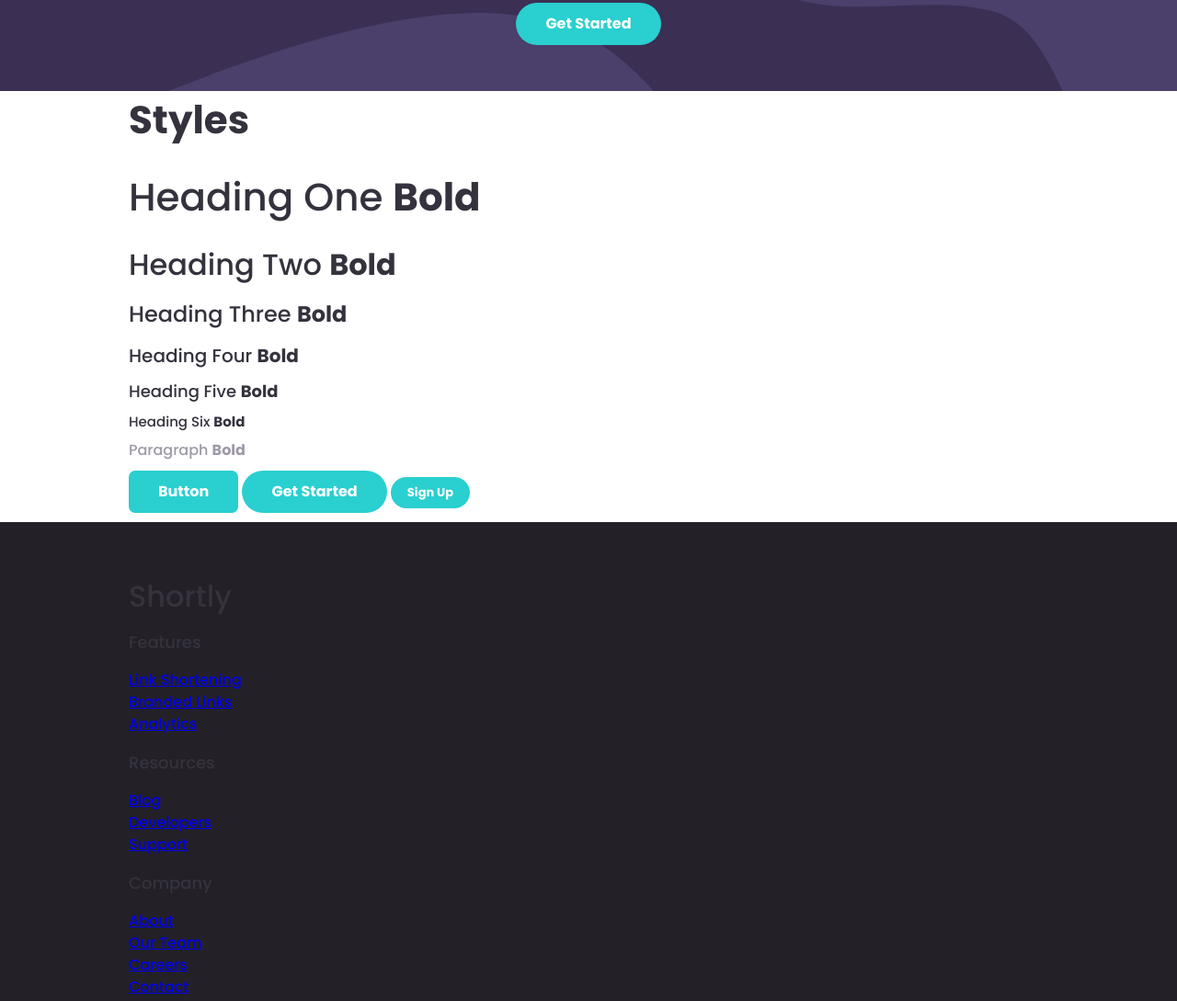
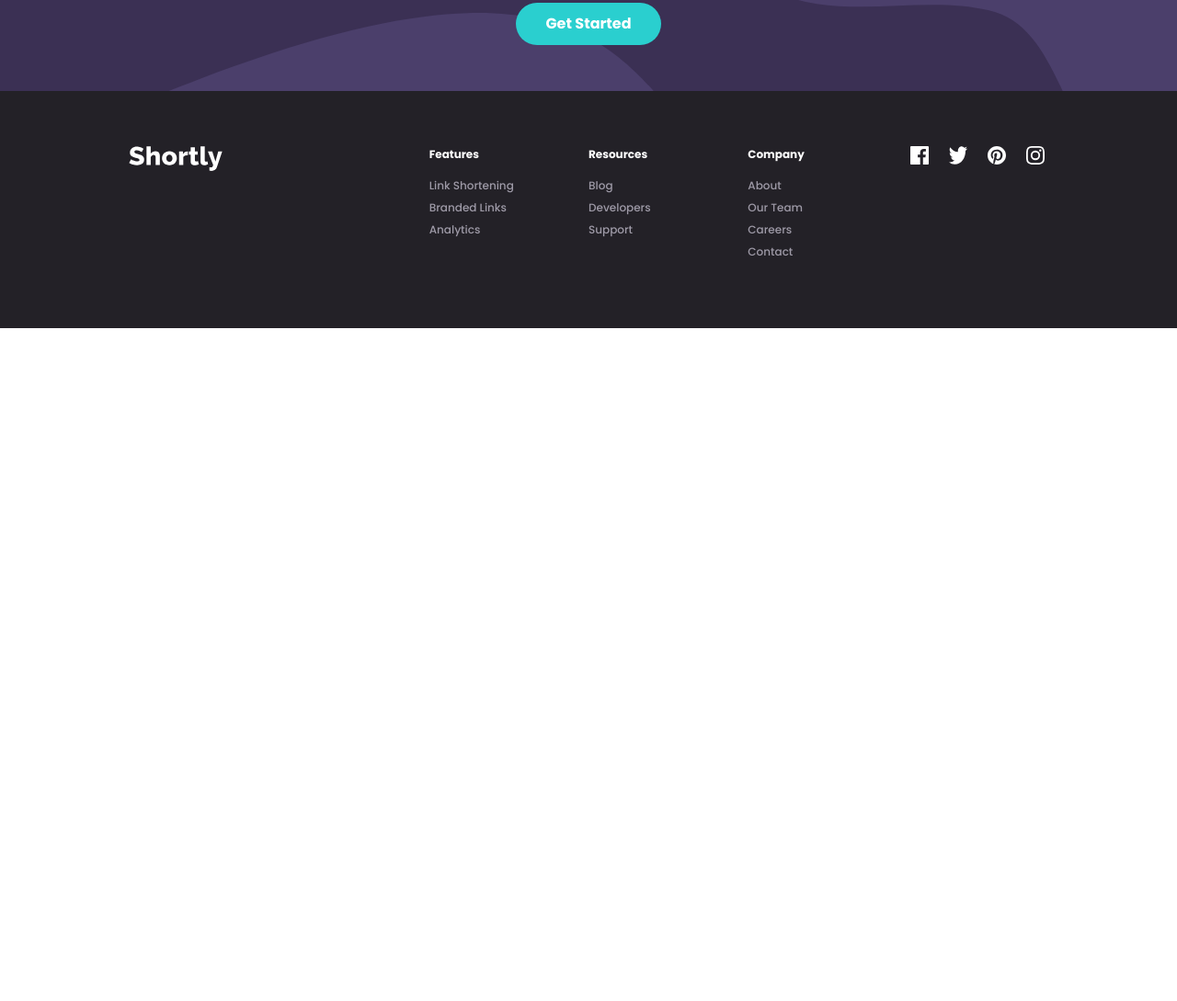
Before and after one commit to leandrodalmolin/url-shortening-front, a website built with webpack: page src/index.html in a window 1280 px wide. Shown: the part 1686-2775 px from the top of the page at 92% size. After the commit the page ends 2043 px from the top, so only its background shows below. Built offline with nearby package versions, Linux system fonts and the light colour scheme.

Commit message:
Styles footer

```diff
--- /dev/null
+++ b/src/assets/scss/layout/footer.scss
@@ -0,0 +1,84 @@
+// -----------------------------------------------------------------------------
+// FOOTER
+// -----------------------------------------------------------------------------
+
+.footer {
+  &__container {
+    display: flex;
+    gap: $gutter;
+    flex-wrap: wrap;
+    padding: 6rem 0;
+
+    > div {
+      flex: 1;
+
+      &:first-child {
+        flex: 2;
+      }
+    }
+  }
+
+  &__logo {
+    width: 102px;
+  }
+
+  &__block {
+    h6 {
+      font-size: 1.2rem;
+    }
+
+    a {
+      font-size: 1.2rem;
+      text-decoration: none;
+      color: $grey-violet;
+      transition: color 300ms;
+
+      &:hover {
+        color: $brand-color-one;
+      }
+    }
+
+    ul {
+      margin: 1.2rem 0;
+    }
+  }
+
+  &__social-media {
+    display: flex;
+    align-items: center;
+    justify-content: center;
+    gap: 2.2rem;
+    margin: 0 !important; // override .footer__block margins
+
+    img {
+      display: block;
+      width: 20px;
+      height: 20px;
+    }
+  }
+
+  @include media-query(tablet) {
+    &__social-media {
+      flex-wrap: wrap;
+    }
+  }
+
+  @include media-query(mobile) {
+    &__container {
+      padding: 4rem 0;
+      text-align: center;
+
+      > div {
+        flex-basis: 100%;
+      }
+    }
+
+    &__logo {
+      margin-bottom: 1.1rem;
+    }
+
+    &__social-media {
+      padding-top: 1rem;
+    }
+  }
+}
--- a/src/assets/scss/main.scss
+++ b/src/assets/scss/main.scss
@@ -17,6 +17,7 @@
 // Layout
 @import "layout/form";
 @import "layout/header-nav";
+@import "layout/footer";
 
 // Components
 @import "components/hero";
--- a/src/index.html
+++ b/src/index.html
@@ -11,7 +11,7 @@
         <div class="wrapper">
             <nav class="header-nav__inner">
                 <div class="header-nav__brand">
-                    <img src="./assets/images/logo.svg" alt="Shortly Logo">
+                    <img src="./assets/images/logo.svg" alt="Shortly">
                     <button class="btn-menu  js-btn-menu" type="button" aria-label="Menu" aria-controls="navigation">
                         <div class="btn-menu__icon">
                             <div class="btn-menu__line btn-menu__line--1"></div>
@@ -119,6 +119,7 @@
             </div>
         </div>
     </section>
+    <!--
     <section>
         <div class="wrapper">
             <h1><b>Styles</b></h1>
@@ -136,29 +137,32 @@
             </p>
         </div>
     </section>
-    <footer>
+    -->
+    <footer class="footer">
         <section class="section  section--bg-dark">
             <div class="wrapper">
-                <div class="block">
-                    <h2>Shortly</h2>
-                    <div>
-                        <h5>Features</h5>
+                <div class="footer__container">
+                    <div class="footer__block">
+                        <img class="footer__logo" src="./assets/images/logo-white.svg" alt="Shortly">
+                    </div>
+                    <div class="footer__block">
+                        <h6 class="text-white"><b>Features</b></h6>
                         <ul>
                             <li><a href="javascript:void(0)">Link Shortening</a></li>
                             <li><a href="javascript:void(0)">Branded Links</a></li>
                             <li><a href="javascript:void(0)">Analytics</a></li>
                         </ul>
                     </div>
-                    <div>
-                        <h5>Resources</h5>
+                    <div class="footer__block">
+                        <h6 class="text-white"><b>Resources</b></h6>
                         <ul>
                             <li><a href="javascript:void(0)">Blog</a></li>
                             <li><a href="javascript:void(0)">Developers</a></li>
                             <li><a href="javascript:void(0)">Support</a></li>
                         </ul>
                     </div>
-                    <div>
-                        <h5>Company</h5>
+                    <div class="footer__block">
+                        <h6 class="text-white"><b>Company</b></h6>
                         <ul>
                             <li><a href="javascript:void(0)">About</a></li>
                             <li><a href="javascript:void(0)">Our Team</a></li>
@@ -166,12 +170,28 @@
                             <li><a href="javascript:void(0)">Contact</a></li>
                         </ul>
                     </div>
-                    <div>
-                        <ul>
-                            <li><a href="javascript:void(0)">Facebook</a></li>
-                            <li><a href="javascript:void(0)">Twitter</a></li>
-                            <li><a href="javascript:void(0)">Pinterest</a></li>
-                            <li><a href="javascript:void(0)">Instagram</a></li>
+                    <div class="footer__block">
+                        <ul class="footer__social-media">
+                            <li>
+                                <a href="javascript:void(0)">
+                                    <img src="./assets/images/icon-facebook.svg" alt="Facebook" />
+                                </a>
+                            </li>
+                            <li>
+                                <a href="javascript:void(0)">
+                                    <img src="./assets/images/icon-twitter.svg" alt="Twitter" />
+                                </a>
+                            </li>
+                            <li>
+                                <a href="javascript:void(0)">
+                                    <img src="./assets/images/icon-pinterest.svg" alt="Pinterest" />
+                                </a>
+                            </li>
+                            <li>
+                                <a href="javascript:void(0)">
+                                    <img src="./assets/images/icon-instagram.svg" alt="Instagram" />
+                                </a>
+                            </li>
                         </ul>
                     </div>
                 </div>
```
Also changed, not shown: src/assets/images/icon-facebook.svg (added), src/assets/images/icon-instagram.svg (added), src/assets/images/icon-pinterest.svg (added), src/assets/images/icon-twitter.svg (added), src/assets/images/logo-white.svg (added).
